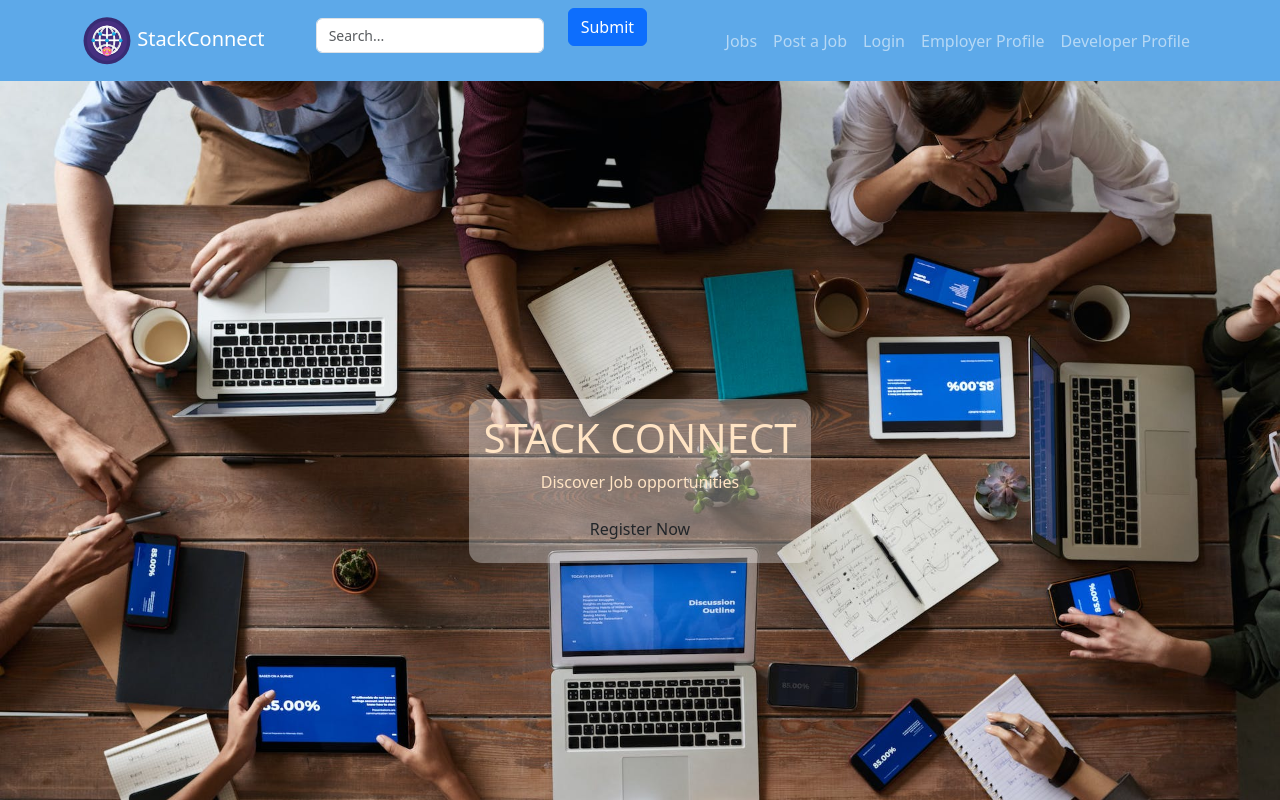
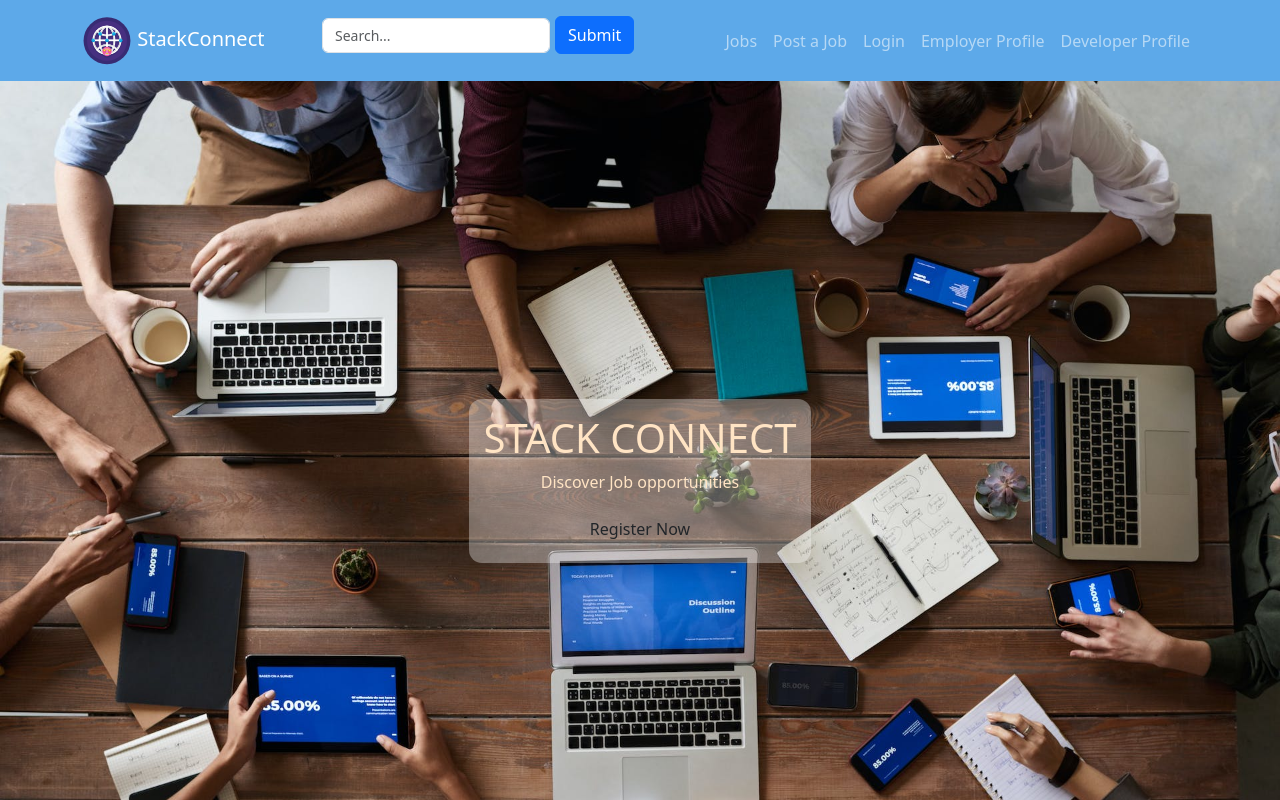
Before and after one commit to Group-6-Software-Development/StackConnect, a React (Create React App) app in the folder Sprint_2/stack-connect/: page / in a window 1280 px wide. Shown: the top 800 px of the page. Built offline with nearby package versions, Linux system fonts and the light colour scheme.

Commit message:
bNavbar.js - submit button fixed.

```diff
--- a/Sprint_2/stack-connect/src/components/bNavbar.js
+++ b/Sprint_2/stack-connect/src/components/bNavbar.js
@@ -9,8 +9,6 @@ import {
   Container,
   Nav,
   Navbar,
-  Row,
-  Col,
   Form,
 } from "react-bootstrap";
 
@@ -44,21 +42,21 @@ function BNavbar() {
 
         <Navbar.Toggle aria-controls="responsive-navbar-nav" />
         <Navbar.Collapse id="responsive-navbar-nav">
-          <Form inline className="mx-auto" onSubmit={handleSearchSubmit}>
-            <Row>
-              <Col xs="auto">
+          <Form
+            inline
+            className="mx-auto"
+            style={{ display: "flex", alignItems: "baseline" }}
+            onSubmit={handleSearchSubmit}
+          >
             <Form.Control
               type="text"
               placeholder="Search..."
               className="mr-sm-2"
+              style={{ marginRight: "5px" }}
               value={searchQuery}
               onChange={handleSearchChange}
             />
-              </Col>
-              <Col xs="auto">
             <Button type="submit">Submit</Button>
-              </Col>
-            </Row>
           </Form>
           <Nav className="ms-auto">
             <Nav.Link href="/jobs">Jobs</Nav.Link>
```
Lines whose indentation alone changed are shown as unchanged.
